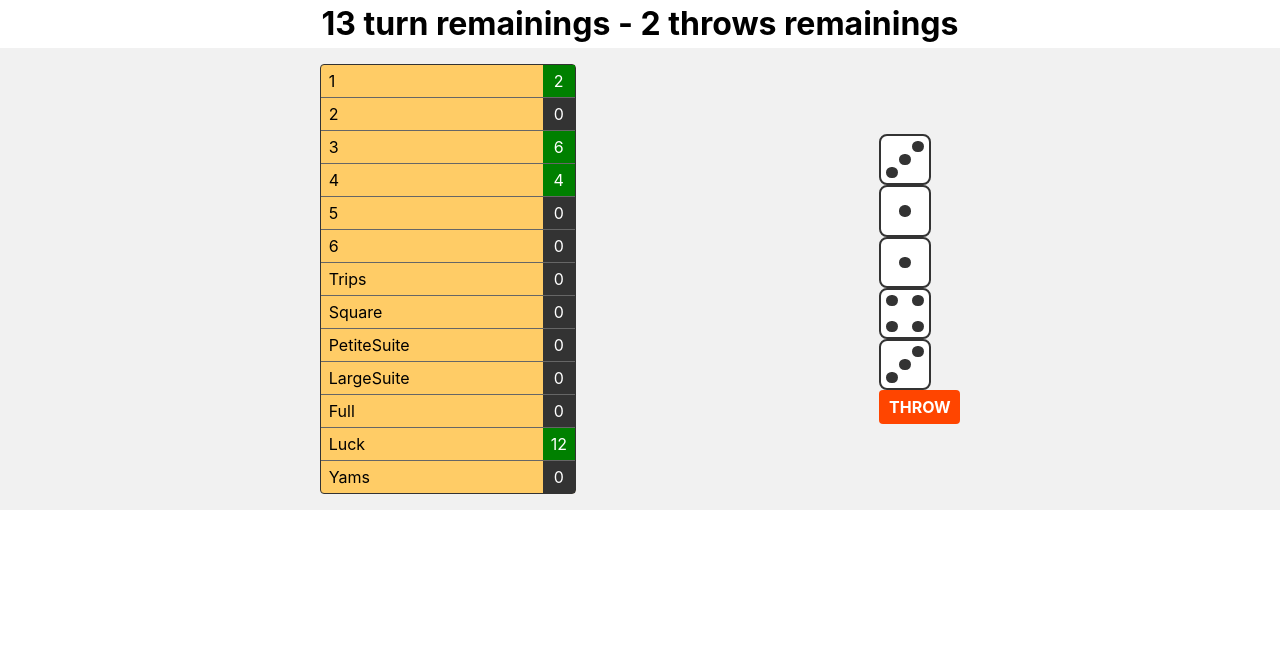
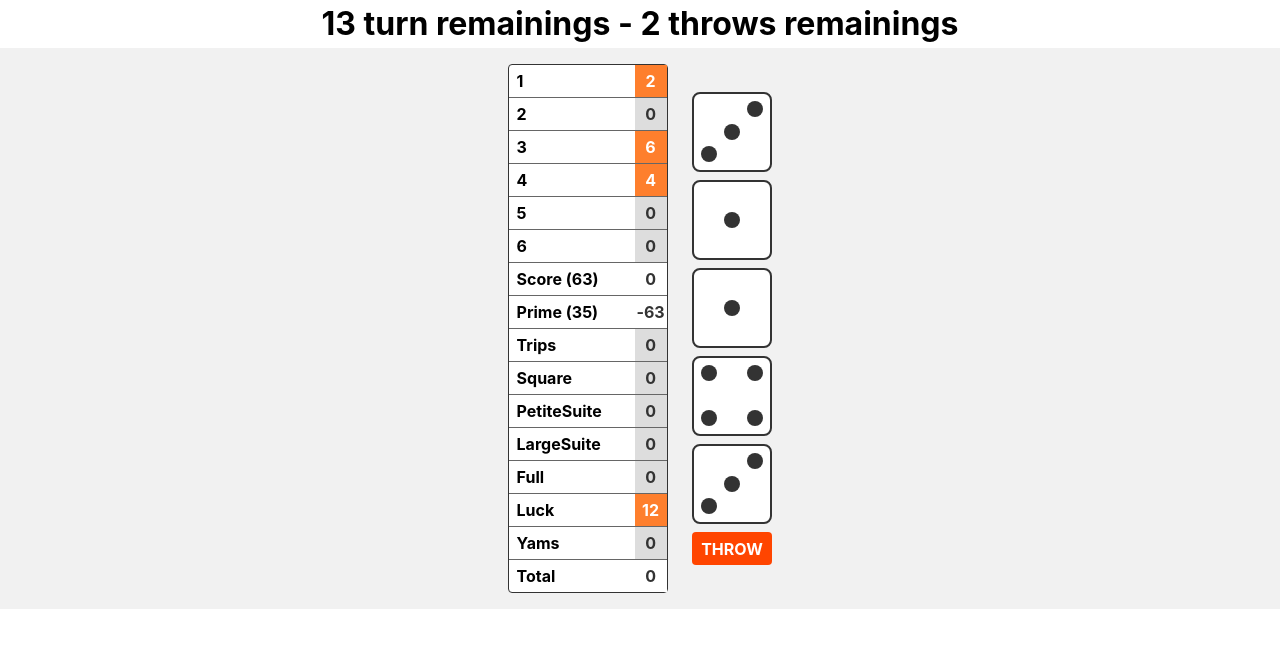
Before and after one commit to fr2Dev/yams, a React (Create React App) app: page / in a window 1280 px wide. Shown: the top 648 px of the page. Built offline with nearby package versions, Linux system fonts and the light colour scheme.

Commit message:
✨release - One player is finished

```diff
--- a/src/components/Dice/style.js
+++ b/src/components/Dice/style.js
@@ -21,16 +21,17 @@ const Wrapper = styled.div`
   border: 2px solid #333;
   border-radius: 8px;
   box-shadow: ${({ isKept }) => isKept && '0 0 5px 2px green'};
-  height: ${({ size }) => size || '3.2rem'};
+  height: ${({ size }) => size || '5rem'};
+  margin: 0 auto 0.5rem;
   position: relative;
-  width: ${({ size }) => size || '3.2rem'};
+  width: ${({ size }) => size || '5rem'};
 `;
 
 const Dot = styled.div`
   background-color: #333;
   border-radius: 50%;
-  height: 0.7rem;
-  width: 0.7rem;
+  height: 1rem;
+  width: 1rem;
 `;
 
 const Side = styled.div`
--- a/src/components/Goals/Goals.js
+++ b/src/components/Goals/Goals.js
@@ -1,16 +1,23 @@
-import React from 'react';
+import React, { Fragment } from 'react';
 import { ListGoals, ItemGoal, AvailableValue } from './style';
 
-const Goals = ({ goals, dices, setGoalDone }) => {
-  console.log('dices: ', dices);
+const Goals = ({ goals, setGoalDone, scoreTracking }) => {
+  const { score, missingPrime, total } = scoreTracking;
+  const prime = missingPrime === 0 ? -63 : missingPrime;
+  const hasPrime = score >= 63;
+  const totalScore = hasPrime ? total + 35 : total;
+
   return (
     <ListGoals>
       {goals.map((goal, i) => {
         const { name, value, isDone } = goal;
         const isPositive = value > 0;
+        const isTopScoreEnd = i === 5;
+        const isGoalEnd = i === 12;
 
         return (
-          <ItemGoal key={i.toString()}>
+          <Fragment key={i.toString()}>
+            <ItemGoal>
               {name}
               <AvailableValue
                 isPositive={isPositive}
@@ -20,6 +27,25 @@ const Goals = ({ goals, dices, setGoalDone }) => {
                 {value}
               </AvailableValue>
             </ItemGoal>
+            {isTopScoreEnd && (
+              <Fragment>
+                <ItemGoal>
+                  Score (63)
+                  <AvailableValue isDone>{score}</AvailableValue>
+                </ItemGoal>
+                <ItemGoal>
+                  Prime (35)
+                  <AvailableValue isDone>{prime}</AvailableValue>
+                </ItemGoal>
+              </Fragment>
+            )}
+            {isGoalEnd && (
+              <ItemGoal>
+                Total
+                <AvailableValue isDone>{totalScore}</AvailableValue>
+              </ItemGoal>
+            )}
+          </Fragment>
         );
       })}
     </ListGoals>
--- a/src/components/Goals/style.js
+++ b/src/components/Goals/style.js
@@ -2,14 +2,18 @@ import styled from 'styled-components';
 import { darken } from 'polished';
 
 const getValueBackgroundColor = (isPositive, isDone) =>
-  isDone ? '#ffcc66' : isPositive ? 'green' : '#333';
+  isDone ? '#fff' : isPositive ? '#FE7F2D' : '#ddd';
 
 const ListGoals = styled.ul`
-  background-color: #ffcc66;
+  && {
+    margin-right: 1.5rem;
+  }
+  background-color: #fff;
   border-radius: 4px;
   border: 1px solid #333;
+  font-weight: bold;
   list-style: none;
-  min-width: 16rem;
+  min-width: 10rem;
   padding: 1rem;
 `;
 
@@ -26,9 +30,9 @@ const ItemGoal = styled.li`
 
 const AvailableValue = styled.span`
   background-color: ${({ isPositive, isDone }) => getValueBackgroundColor(isPositive, isDone)};
-  color: ${({ isDone }) => (!isDone ? '#fff' : '#333')};
+  color: ${({ isPositive, isDone }) => (isPositive && !isDone ? '#fff' : '#333')};
   cursor: ${({ isDone }) => !isDone && 'pointer'};
-  padding: 0.25rem 0.5rem;
+  padding: 0.25rem 0;
   position: absolute;
   right: 0;
   text-align: center;
--- a/src/components/Goals/useGoals.js
+++ b/src/components/Goals/useGoals.js
@@ -215,6 +215,28 @@ const getScoreAvailable = (goals, dices) => {
   return scoreAvailable;
 };
 
+const getTotalScore = goals =>
+  goals.reduce((prevGoal, nextGoal) => {
+    const nextValue = nextGoal.value === null ? 0 : nextGoal.value;
+
+    return prevGoal + nextValue;
+  }, 0);
+
+const getTopScore = goals => {
+  const goalsOnlyNumber = goals.filter(goal => goal.isOnlyNumber);
+
+  return getTotalScore(goalsOnlyNumber);
+};
+
+const getMissingPrime = goals => {
+  const topScore = getTopScore(goals);
+  console.log('topScore: ', topScore);
+  const missingScore = topScore - 63;
+  const scorePrime = missingScore > 0 ? topScore : missingScore;
+
+  return scorePrime;
+};
+
 const useGoals = () => {
   const [goals, setGoals] = useState(listGoals);
 
@@ -223,7 +245,7 @@ const useGoals = () => {
     setGoals([...goals]);
   };
 
-  return { goals, getScoreAvailable, setGoalDone };
+  return { goals, getScoreAvailable, setGoalDone, getTotalScore, getTopScore, getMissingPrime };
 };
 
 export {
--- a/src/containers/Main/Main.js
+++ b/src/containers/Main/Main.js
@@ -10,10 +10,22 @@ import { Title, Container } from './style';
 const Main = () => {
   // Hooks
   const { dices, throwDices, keepDices, toggleKeep, resetDices } = useDice();
-  const { goals, getScoreAvailable, setGoalDone } = useGoals();
+  const {
+    goals,
+    getScoreAvailable,
+    setGoalDone,
+    getTotalScore,
+    getTopScore,
+    getMissingPrime
+  } = useGoals();
   const { getDicesNumbers, getUniqueDices } = useThrow();
   const [throws, setThrows] = useState(2);
   const [turn, setTurn] = useState(goals.length);
+  const [scoreTracking, setScoreTracking] = useState({
+    score: 0,
+    missingPrime: 0,
+    total: 0
+  });
 
   useEffect(() => {
     throwDices();
@@ -37,6 +49,11 @@ const Main = () => {
     resetDices();
     setNewThrows();
     setNewTurn();
+    setScoreTracking({
+      score: getTopScore(goals),
+      missingPrime: getMissingPrime(goals),
+      total: getTotalScore(goals)
+    });
   };
 
   const isThrowDisabled = throws === 0;
@@ -49,7 +66,7 @@ const Main = () => {
         {turn} turn remainings - {throws} throws remainings
       </Title>
       <Container>
-        <Goals goals={scoreAvailable} dices={dices} setGoalDone={scoreGoal} />
+        <Goals goals={scoreAvailable} setGoalDone={scoreGoal} scoreTracking={scoreTracking} />
         <div>
           {dices.map((dice, i) => (
             <Dice key={i.toString()} toggleKeep={toggleKeep} dice={dice} index={i} />
--- a/src/containers/Main/style.js
+++ b/src/containers/Main/style.js
@@ -8,7 +8,7 @@ const Container = styled.div`
   align-items: center;
   background-color: #f1f1f1;
   display: flex;
-  justify-content: space-evenly;
+  justify-content: center;
   padding: 1rem;
   width: 100vw;
 `;
```
Lines whose indentation alone changed are shown as unchanged.
